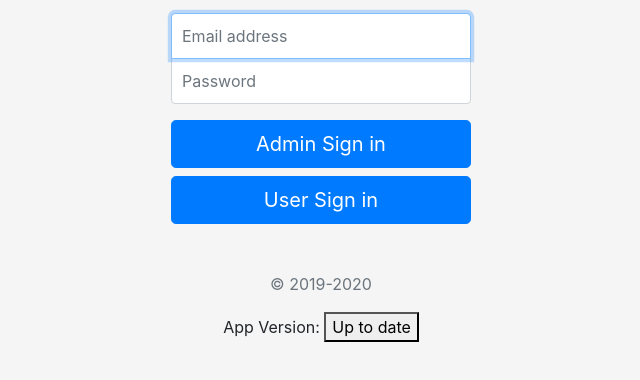
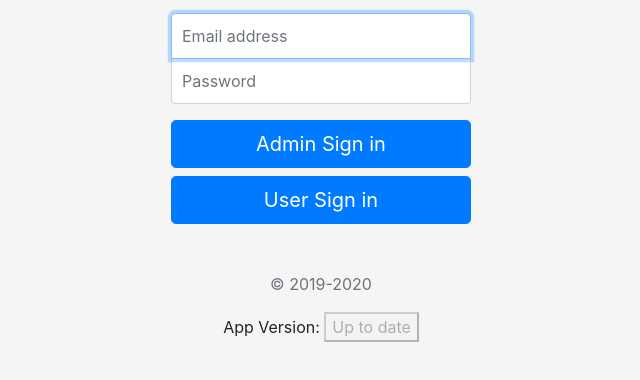
Before and after one commit to zcam007/graffix-App, an Electron app: page index.html in a window 1280 px wide. Shown: the part 360-740 px from the top of the page, without its empty margins (319-959 px from the left). Drawn offline with nearby package versions, Linux system fonts and the light colour scheme; no server answers.

Commit message:
Release 1

```diff
--- a/index.html
+++ b/index.html
@@ -50,7 +50,7 @@
           <p class="mt-5 mb-3 text-muted">&copy; 2019-2020</p>
       <span id="version"></span>
       <!-- the button onClick sends a quitAndInstall message to the electron main process -->
-      <button id="ready" onClick="ipcRenderer.send('quitAndInstall')">Up to date</button>
+      <button id="ready" disabled onClick="ipcRenderer.send('quitAndInstall')">Up to date</button>
     </center>
     </div>
   </div>
--- a/package.json
+++ b/package.json
@@ -1,6 +1,6 @@
 {
   "name": "GraffixApp",
-  "version": "1.0.10",
+  "version": "1.1.0",
   "description": "An app that shows the projects of students.",
   "main": "main.js",
   "scripts": {
```
